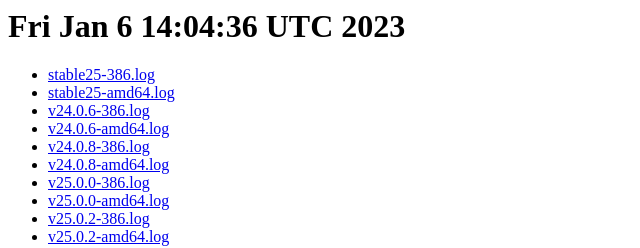
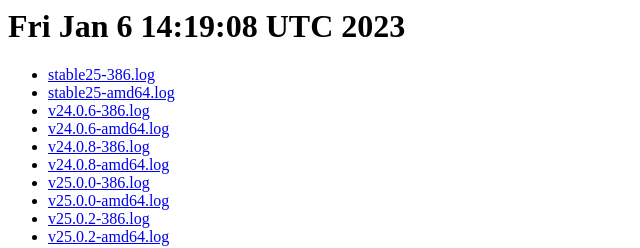
Before and after one commit to j-be/nextcloud-ci, a plain HTML site: page index.html in a window 1280 px wide. Shown: the full height of the page, 0-640 px from the left. Drawn offline with Linux system fonts and the light colour scheme.

Commit message:
Deploying to gh-pages from @ j-be/nextcloud-ci@d44093b731a6ea2fe4ee1e25a759aa9b2981f2d1 🚀

```diff
--- a/index.html
+++ b/index.html
@@ -1,5 +1,5 @@
 <html><body>
-<h1>Fri Jan  6 14:04:36 UTC 2023</h1><ul>
+<h1>Fri Jan  6 14:19:08 UTC 2023</h1><ul>
 <li><a href=stable25-386.log/stable25-386.log>stable25-386.log</a></li>
 <li><a href=stable25-amd64.log/stable25-amd64.log>stable25-amd64.log</a></li>
 <li><a href=v24.0.6-386.log/v24.0.6-386.log>v24.0.6-386.log</a></li>
```
Also changed, not shown: 10 other files.
